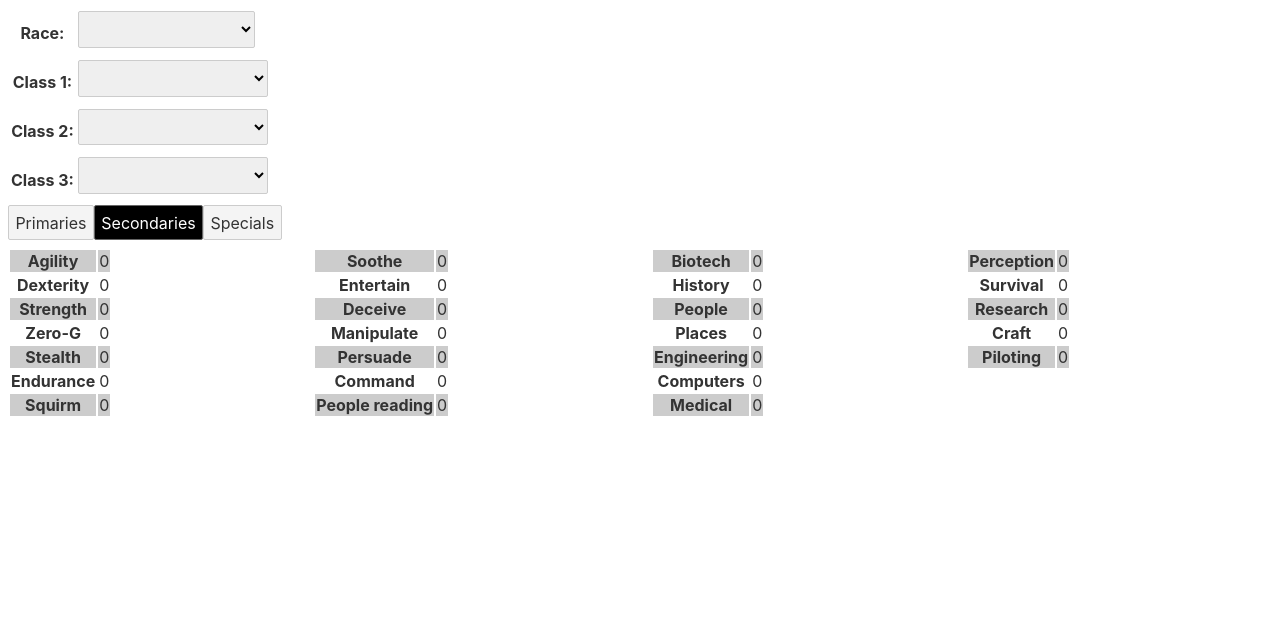
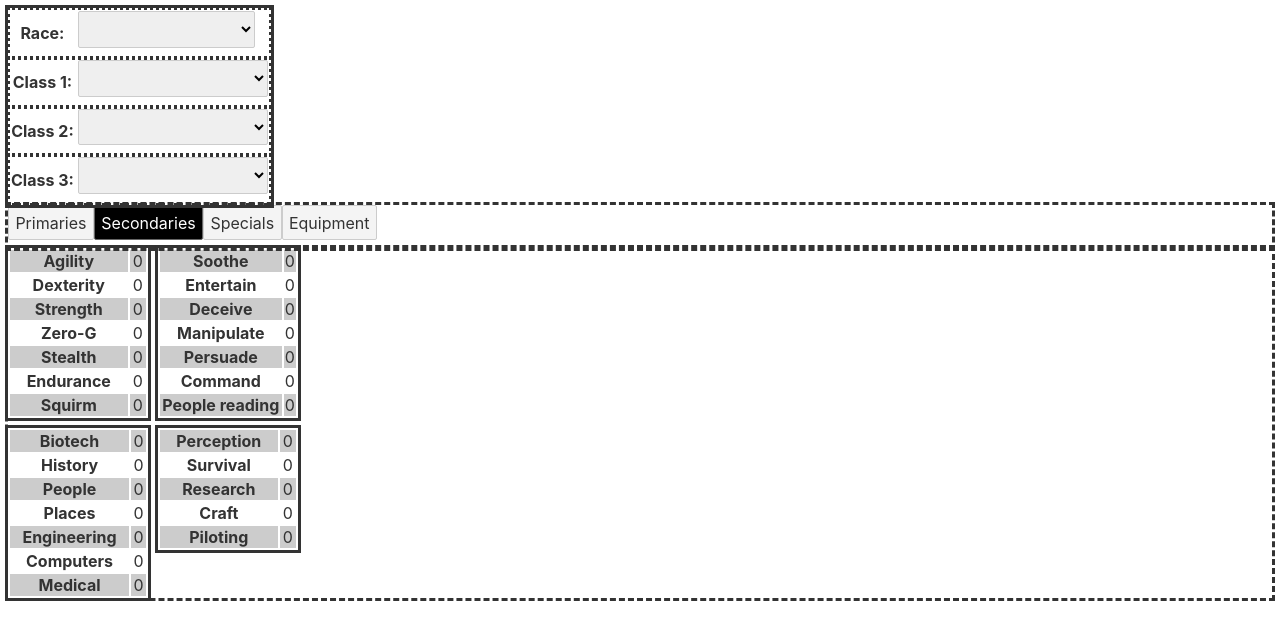
Before and after one commit to bzm3r/npch, a Svelte app: page / in a window 1280 px wide. Both pictures are taken after a click on the button "Secondaries". Shown: the top 640 px of the page. Built offline with nearby package versions, Linux system fonts and the light colour scheme.

Commit message:
playing with spacing

```diff
--- a/src/CharacterSummary.svelte
+++ b/src/CharacterSummary.svelte
@@ -1,7 +1,8 @@
 <script>
-	import { primaries1, primaries2, all_labels, races, classes } from './CharacterData.svelte';
+	import { all_labels, races, classes } from './CharacterData.svelte';
 	import Primaries from './Primaries.svelte';
 	import Secondaries from './Secondaries.svelte';
+	import Equipment from './Equipment.svelte';
 	import Specials from './Specials.svelte';
 	import Tabs from './Tabs.svelte';
 	import Tab from './Tab.svelte';
@@ -56,6 +57,7 @@
 		{id: 0, title: "Primaries", component: Primaries, inputs: { totals: totals }},
 		{id: 1, title: "Secondaries", component: Secondaries, inputs: { totals: totals }},
 		{id: 2, title: "Specials", component: Specials, inputs: { specials: specials }},
+		{id: 3, title: "Equipment", component: Equipment, inputs: {}},
 	];
 
 	$: if (race != "") {
@@ -86,6 +88,7 @@
 		{id: 0, title: "Primaries", component: Primaries, inputs: { totals: totals }},
 		{id: 1, title: "Secondaries", component: Secondaries, inputs: { totals: totals }},
 		{id: 2, title: "Specials", component: Specials, inputs: { specials: specials }},
+		{id: 3, title: "Equipment", component: Equipment, inputs: {}},
 	];
 </script>
 
--- /dev/null
+++ b/src/Equipment.svelte
@@ -0,0 +1 @@
+TODO
--- a/src/Secondaries.svelte
+++ b/src/Secondaries.svelte
@@ -22,6 +22,21 @@
 <style>
     .container {
         display: grid;
-        grid-auto-flow: column;
+        grid-template-columns: max-content max-content;
+        grid-template-rows: max-content max-content;
+        column-gap: 10px;
+        row-gap: 10px;
+    }
+    .physicals {
+        justify-self: center;
+    }
+    .socials {
+        justify-self: center;
+    }
+    .knowledges {
+        justify-self: center;
+    }
+    .practicals {
+        justify-self: center;
     }
 </style>
--- a/src/SecondariesTable.svelte
+++ b/src/SecondariesTable.svelte
@@ -13,7 +13,16 @@
 </table>
 
 <style>
+    table {
+        width: 140px;
+        outline-style: solid;
+    }
+
     tr:nth-of-type(odd) {
-    background-color:#ccc;
-  }
+        background-color:#ccc;
+    }
+
+    td {
+        text-align: center;
+    }
 </style>
--- a/src/SelectBox.svelte
+++ b/src/SelectBox.svelte
@@ -20,3 +20,9 @@
 		</select>
 	</td>
 </tr>
+
+<style>
+	tr {
+		outline: dotted;
+	}
+</style>
--- a/src/SelectBoxes.svelte
+++ b/src/SelectBoxes.svelte
@@ -17,3 +17,9 @@
 	<SelectBox bind:selected={class2} title="Class 2" name="c2-select" choices={selectable_classes}></SelectBox>
 	<SelectBox bind:selected={class3} title="Class 3" name="c3-select" choices={selectable_classes}></SelectBox>
 </table>
+
+<style>
+	table {
+		outline: solid;
+	}
+</style>
--- a/src/Tabs.svelte
+++ b/src/Tabs.svelte
@@ -61,7 +61,7 @@
 
 </script>
 
-<div>
+<div class="buttons">
 	{#each tabs as {id, title}}
 		<button class:active={$selectedTab === id} on:click={selectTab(id)}>
 			{title}
@@ -69,7 +69,7 @@
 	{/each}
 </div>
 
-<div on:touchstart={onTouchStart} on:touchend={onTouchEnd}>
+<div class="content" on:touchstart={onTouchStart} on:touchend={onTouchEnd}>
 	<slot/>
 </div>
 
@@ -78,4 +78,12 @@
 		background: black;
 		color: white;
 	}
+
+	.buttons {
+		outline: dashed;
+	}
+
+	.content {
+		outline: dashed;
+	}
 </style>
```
Also changed, not shown: src/App.svelte (line endings or trailing spaces).
